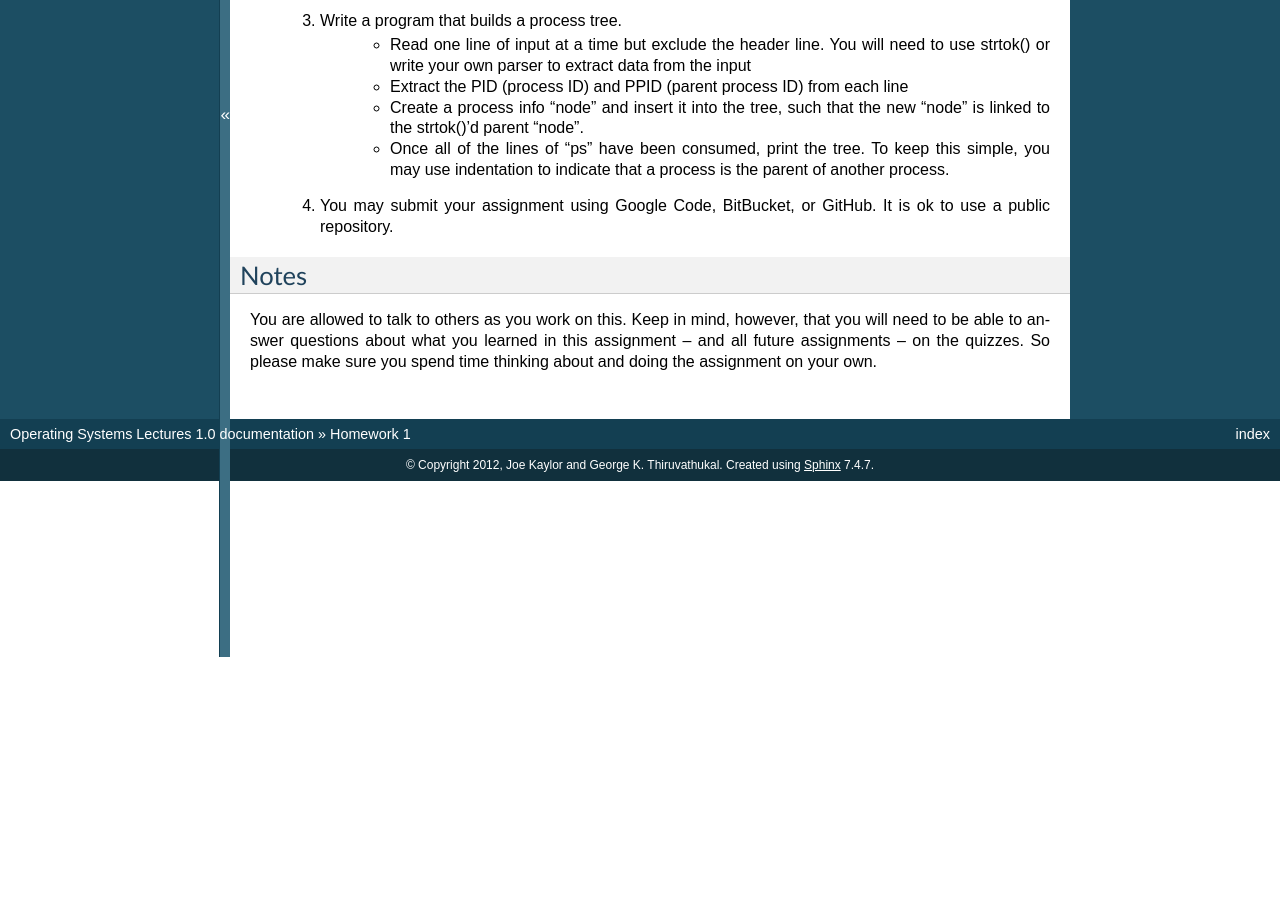
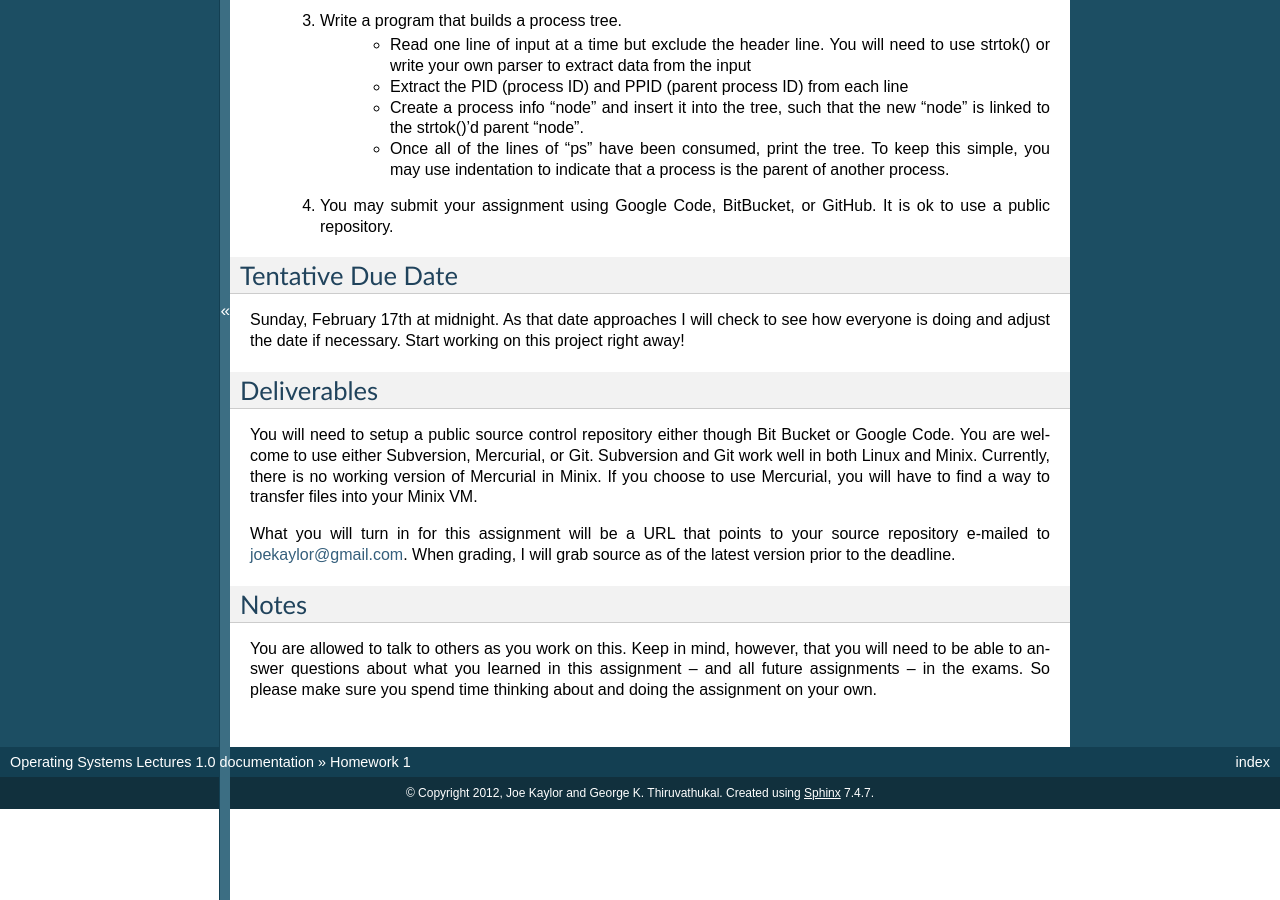
Before and after one commit to LoyolaChicagoBooks/operatingsystems, a Sphinx documentation site: the page built from source/homework1.rst, in a window 1280 px wide and 900 px high, scrolled down 696 px. Built offline with Sphinx 7.4.7, drawn with Linux system fonts in a browser that asks for light colours; formulas are drawn with MathJax 3; before the commit the page ends 1353 px from its top, so only the background shows below that; some of the changed text lies outside the part shown.

```diff
--- a/source/homework1.rst
+++ b/source/homework1.rst
@@ -26,6 +26,16 @@
      - Once all of the lines of "ps" have been consumed, print the tree. To keep this simple, you may use indentation to indicate that a process is the parent of another process.
  #. You may submit your assignment using Google Code, BitBucket, or GitHub. It is ok to use a public repository.
 
+Tentative Due Date
+------------------
+Sunday, February 17th at midnight. As that date approaches I will check to see how everyone is doing and adjust the date if necessary. Start working on this project right away!
+
+Deliverables
+------------
+You will need to setup a public source control repository either though Bit Bucket or Google Code. You are welcome to use either Subversion, Mercurial, or Git. Subversion and Git work well in both Linux and Minix. Currently, there is no working version of Mercurial in Minix. If you choose to use Mercurial, you will have to find a way to transfer files into your Minix VM.
+
+What you will turn in for this assignment will be a URL that points to your source repository e-mailed to joekaylor@gmail.com. When grading, I will grab source as of the latest version prior to the deadline.
+
 Notes
 -----
-You are allowed to talk to others as you work on this. Keep in mind, however, that you will need to be able to answer questions about what you learned in this assignment -- and all future assignments -- on the quizzes. So please make sure you spend time thinking about and doing the assignment on your own.
+You are allowed to talk to others as you work on this. Keep in mind, however, that you will need to be able to answer questions about what you learned in this assignment -- and all future assignments -- in the exams. So please make sure you spend time thinking about and doing the assignment on your own.
```
Also changed, not shown: source/readings.rst (added, +51 -0 lines).
